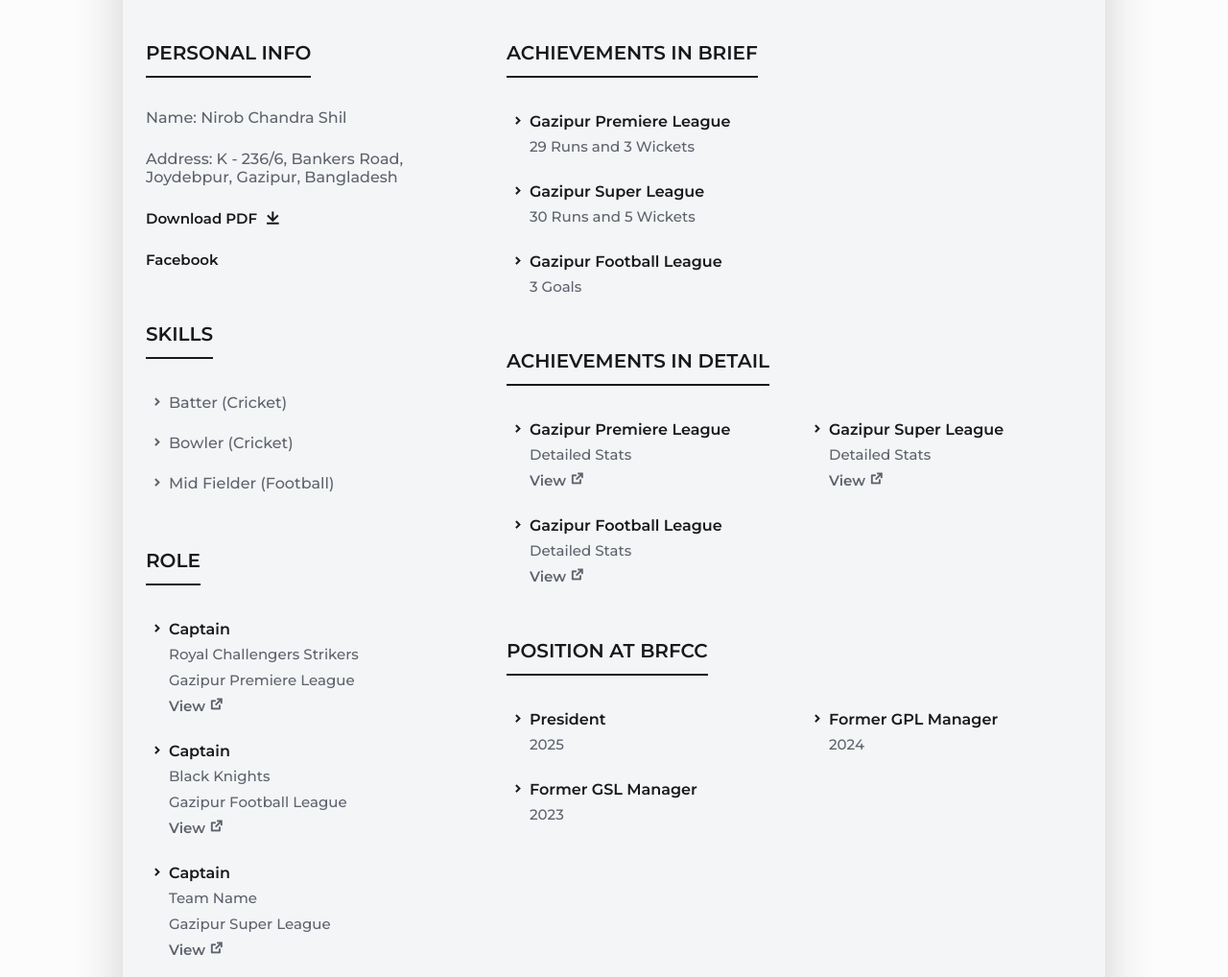
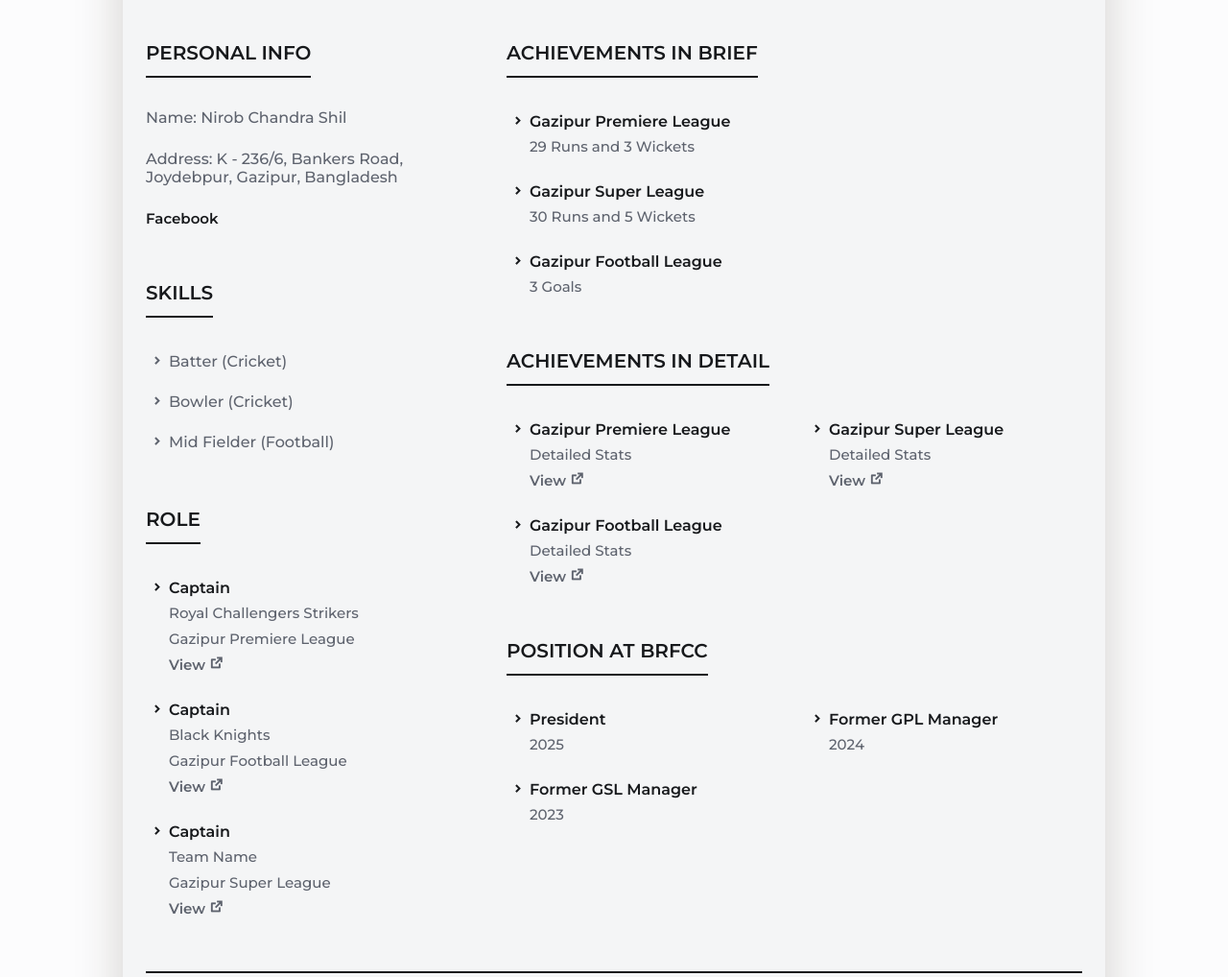
Before and after one commit to hiranmoy-official-07/nirob, a plain HTML site: page index.html in a window 1280 px wide. Shown: the part 793-1811 px from the top of the page at 96% size. Drawn offline with nearby package versions, Linux system fonts and the light colour scheme.

Commit message:
Update index.html

```diff
--- a/index.html
+++ b/index.html
@@ -110,10 +110,6 @@
                   <p>
                      Address: K - 236/6, Bankers Road, Joydebpur, Gazipur, Bangladesh
                   </p>
-
-                  <a href="assets/pdf/Anne-CV.pdf" download="" class="about__button">
-                     Download PDF <i class="ri-download-line"></i>
-                  </a>
 
                   <ul class="about__social">
                      <li>
```
